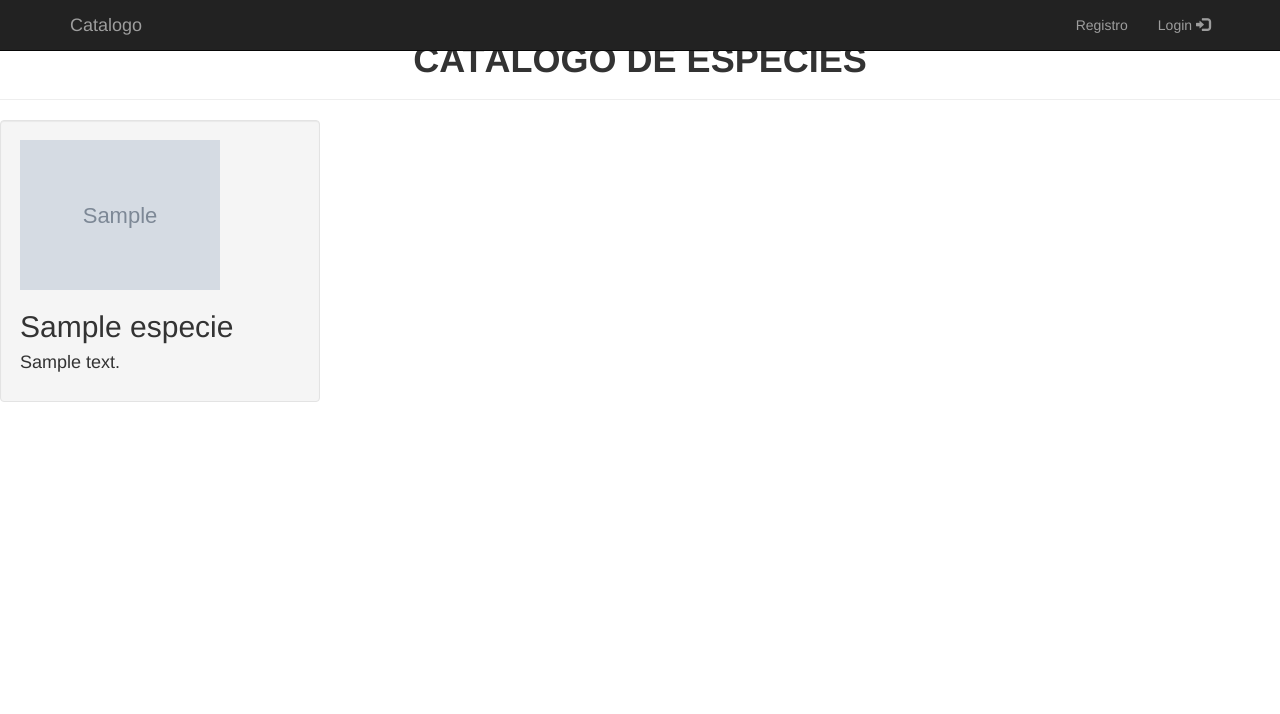
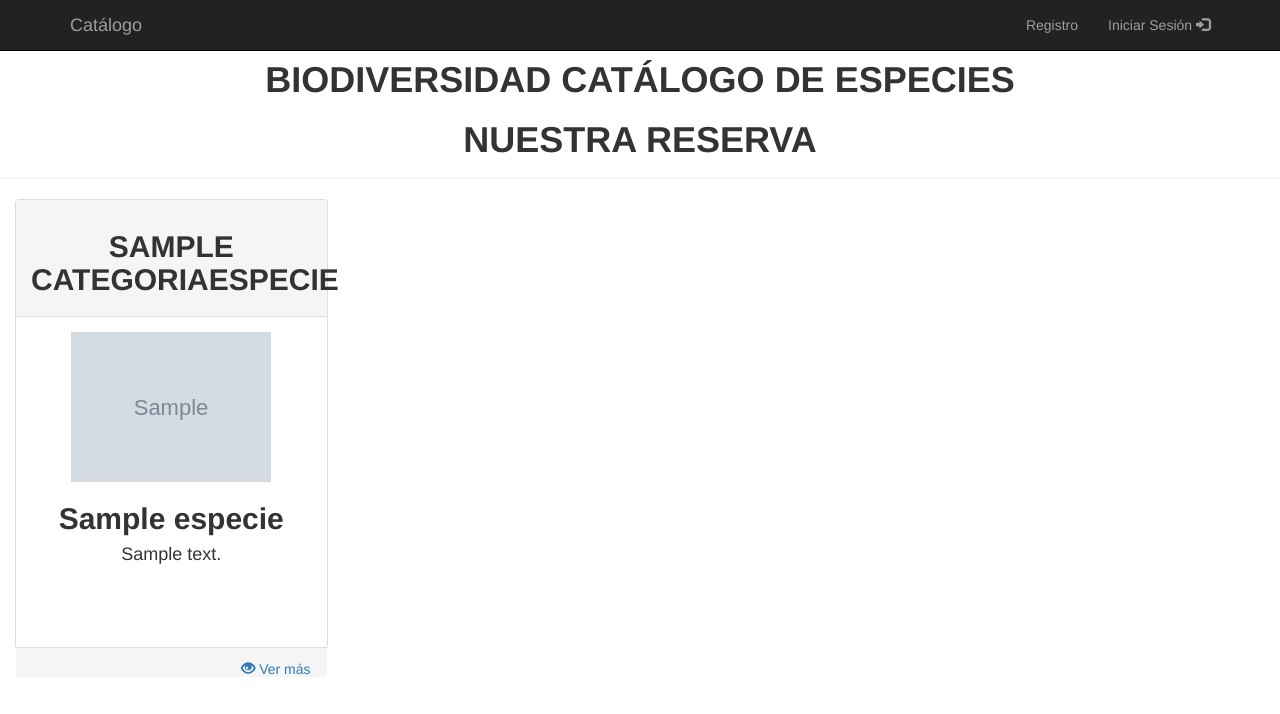
Before and after one commit to clsantana/CatalogoBiodiversidad, a Django app: page /catalogo/ in a window 1280 px wide. Shown: the top 714 px of the page. Run offline with Django 3.2, Linux system fonts and the light colour scheme; tables that the repository leaves empty hold one stand-in row (values such as "Sample post"); grey boxes marked "Sample" are stand-in pictures; data that the repository does not hold is empty; some libraries are stand-ins or nearby versions.

Commit message:
Se agrega funcionalidad de ver detalle de espacie. Se corrige la visualización de las llaves foráneas en el administrador.

```diff
--- a/CatalogoApp/models.py
+++ b/CatalogoApp/models.py
@@ -12,8 +12,14 @@ from django import forms
 class CategoriaEspecie (models.Model):
     nombre = models.CharField(max_length=50)
 
+    def __str__(self):
+        return self.nombre
+
 class TaxonomiaEspecie (models.Model):
     nombre = models.CharField(max_length=50)
+
+    def __str__(self):
+        return self.nombre
 
 class Especie(models.Model):
     nombre = models.CharField(max_length=50)
@@ -23,6 +29,9 @@ class Especie(models.Model):
     foto = models.ImageField(upload_to='images',null=True)
     categoria = models.ForeignKey(CategoriaEspecie, null=False)
     taxonomia = models.ForeignKey(TaxonomiaEspecie, null=False)
+
+    def __str__(self):
+        return self.nombre
 
 class Usuario(models.Model):
     foto = models.ImageField(upload_to='images/user',null=True)
--- /dev/null
+++ b/CatalogoApp/static/css/styles.css
@@ -0,0 +1,3 @@
+.img-responsive {
+    margin: 0 auto;
+}
--- a/CatalogoApp/templates/CatalogoApp/index.html
+++ b/CatalogoApp/templates/CatalogoApp/index.html
@@ -53,30 +53,59 @@
 				<span class="icon-bar"></span>
 				<span class="icon-bar"></span>
 			</button>
-			<a class="navbar-brand" href="{% url 'catalogo:index' %}">Catalogo</a>
+			<a class="navbar-brand" href="{% url 'catalogo:index' %}">Catálogo</a>
 		</div>
 		<div id="navbar" class="collapse navbar-collapse">
 			<ul class="nav navbar-nav"></ul>
 			<ul class="nav navbar-nav navbar-right">
 				<li id="add_user"><a href="{% url 'catalogo:registro' %}">Registro</a></li>
-                <li id="login_user"><a href="http://localhost:8000/catalogo/ingresar">Login <span class="glyphicon glyphicon-log-in"></span></a></li>
-			    <li id="cerrar_session"><a href="#" id="click_cerrar_session" onclick="logout();">Logout <span class="glyphicon glyphicon-log-out" ></span></a></li>
+                <li id="login_user"><a href="http://localhost:8000/catalogo/ingresar">Iniciar Sesión <span class="glyphicon glyphicon-log-in"></span></a></li>
+			    <li id="cerrar_session"><a href="#" id="click_cerrar_session" onclick="logout();">Cerrar Sesión <span class="glyphicon glyphicon-log-out" ></span></a></li>
             </ul>
 		</div>
 	</div>
 </nav>
 </header>
+ <br/>
+ <div class="page-header">
+     <h1><center><b>BIODIVERSIDAD CATÁLOGO DE ESPECIES</b></center></h1>
+     <h1><center><b>NUESTRA RESERVA</b></center></h1>
+ </div>
+    <div class="container col-md-12 col-sm-12 col-lg-12">
+        {% for especie in lista_especies %}
+           <div class="panel panel-default col-md-3 col-sm-6 col-lg-3" style="padding:0;margin-right: 10px; height: 450px">
+               <div class="panel-heading" style ="text-align: center; ">
+                   <h2 style="text-transform: uppercase; font-weight: bold">{{especie.categoria.nombre}}</h2>
+               </div>
+               <div class="panel-body">
+                   <div style="height: 150px">
+                        <img class="img-responsive" src="/{{especie.foto}}" style="margin: 0 auto; max-height: 150px">
+                   </div>
+                   <div style="height: 130px">
+                        <h2 style="text-align: center; font-weight: bold">{{especie.nombre}}</h2>
+                        <h4 style="text-align: center">{{especie.desc_corta}}</h4>
+                   </div>
+               </div>
+               <div class="panel-footer" style="height: 30px">
+                   <a style="padding: 0; margin: 0; float: right" onclick="return abrir_modal('{% url 'catalogo:detalle_especie' especie.id %}')" class="btn">
+                            <span class="glyphicon glyphicon-eye-open"></span> Ver más
+                   </a>
+               </div>
+           </div>
+        {% endfor %}
+        <div id="popup" class="modal fade" role="dialog">
+        </div>
 
- <div class="page-header">
-     <h1><center><b>CATÁLOGO DE ESPECIES</b></center></h1>
- </div>
-
-    {% for especie in lista_especies %}
-       <div class="col-md-4 col-sm-6 col-lg-3 well ">
-            <img class="img-responsive" src="/{{especie.foto}}" width="200" height="200">
-            <h2>{{especie.nombre}}</h2>
-            <h4>{{especie.desc_corta}}</h4>
-        </div>
-    {% endfor %}
+    </div>
 </body>
+<script>
+    function abrir_modal(url)
+    {
+        $('#popup').load(url, function()
+        {
+            $(this).modal('show');
+        });
+        return false;
+    }
+</script>
 </html>
--- a/CatalogoApp/templates/CatalogoApp/login.html
+++ b/CatalogoApp/templates/CatalogoApp/login.html
@@ -87,7 +87,7 @@
     <div class="container">
 
         <form class="form-signin" method="post" id="form-login">
-            <h2 class="form-signin-heading">Login Catalogo</h2>
+            <h2 class="form-signin-heading">Inicio de Sesión</h2>
             <div id="mess-error">
                 <div class="alert alert-danger">
                     <label for="mensaje" id="mensaje"></label>
--- a/CatalogoApp/urls.py
+++ b/CatalogoApp/urls.py
@@ -9,4 +9,5 @@ urlpatterns = [
     url(r'^logout/$', views.logout_view, name="logout"),
     url(r'^isLogged/$', views.isLogged_view, name="isLogged"),
     url(r'registro$', views.registro, name='registro'),
+    url(r'^detalle_especie/(?P<id>.+)/$',views.detalleEspecie, name="detalle_especie"),
 ]
--- a/CatalogoApp/views.py
+++ b/CatalogoApp/views.py
@@ -8,6 +8,7 @@ from django.http import JsonResponse
 
 # Create your views here.
 from django.views.decorators.csrf import csrf_exempt
+from django.views.generic import DetailView
 
 from CatalogoApp.models import Especie
 from django.contrib.auth.models import User
@@ -84,3 +85,8 @@ def registro (request):
         form = UserForm()
         context = {'form' : form}
     return render(request, 'CatalogoApp/registro.html', context)
+
+def detalleEspecie(request,id=None):
+    especie = Especie.objects.get(id=id)
+    context = {'especie': especie}
+    return render(request, 'CatalogoApp/detalle_especie.html', context)
```
Also changed, not shown: CatalogoApp/admin.py (+13 -1 lines), CatalogoApp/templates/CatalogoApp/detalle_especie.html (added, +39 -0 lines).
